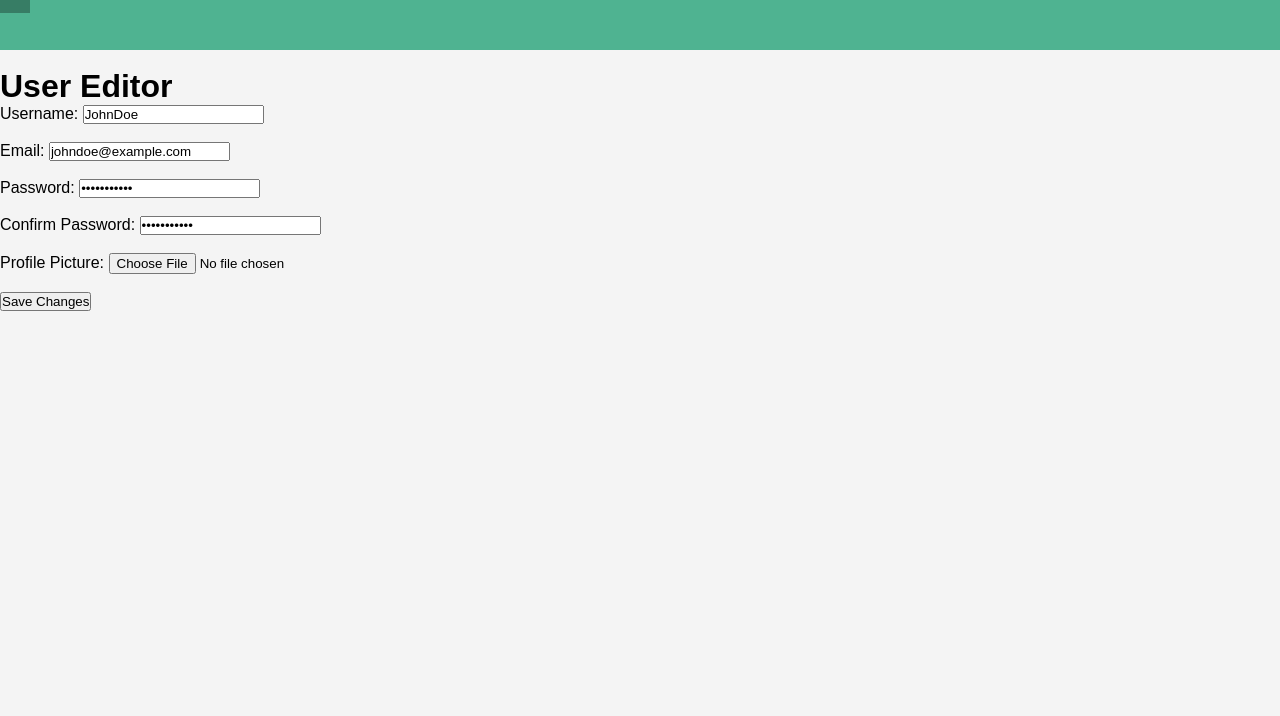
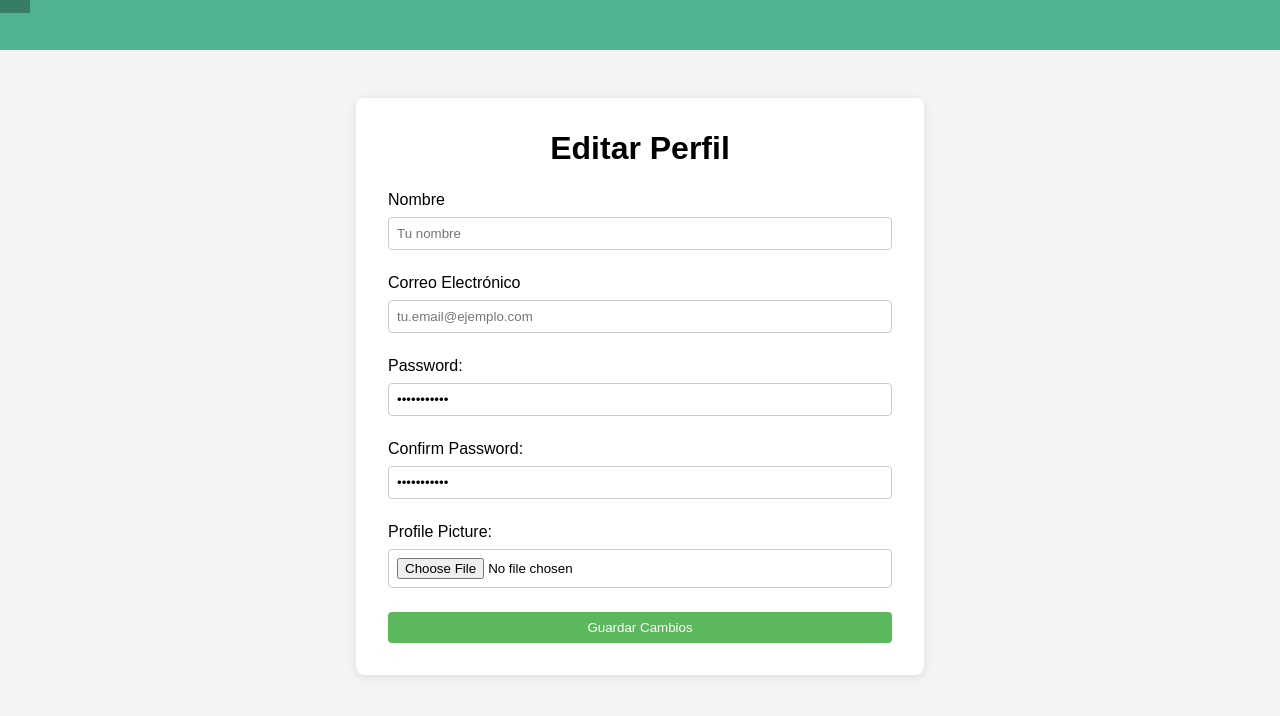
Before and after one commit to Santiweb967/proyecto, a plain HTML site: page Proyecto/edit.html in a window 1280 px wide. Drawn offline with Linux system fonts and the light colour scheme.

Commit message:
editprofile

```diff
--- /dev/null
+++ b/Proyecto/css/editprofile.css
@@ -0,0 +1,61 @@
+* {
+    box-sizing: border-box;
+    margin: 0;
+    padding: 0;
+}
+
+.container {
+    max-width: 600px;
+    margin: 2rem auto;
+    padding: 1rem;
+}
+
+.form-box {
+    background: #fff;
+    border-radius: 8px;
+    box-shadow: 0 2px 10px rgba(0, 0, 0, 0.1);
+    padding: 2rem; /* Añadido padding al cajón */
+}
+
+h1 {
+    text-align: center;
+    margin-bottom: 1.5rem;
+}
+
+.form-group {
+    margin-bottom: 1.5rem;
+}
+
+label {
+    display: block;
+    margin-bottom: 0.5rem;
+}
+
+input, textarea {
+    width: 100%;
+    padding: 0.5rem;
+    border: 1px solid #ccc;
+    border-radius: 4px;
+}
+
+button {
+    width: 100%;
+    padding: 0.5rem;
+    background-color: #5cb85c;
+    color: white;
+    border: none;
+    border-radius: 4px;
+    cursor: pointer;
+}
+
+button:hover {
+    background-color: #4cae4c;
+}
+
+/* Responsive Styles */
+@media (max-width: 768px) {
+    .container {
+        margin: 1rem;
+        padding: 1rem;
+    }
+}
--- a/Proyecto/edit.html
+++ b/Proyecto/edit.html
@@ -4,6 +4,7 @@
 <head>
 	<title>User Editor</title>
 	<link rel="stylesheet" href="css/style.css">
+	<link rel="stylesheet" href="css/editprofile.css">
 </head>
 <body>
     <header class="main-header">
@@ -19,20 +20,33 @@
 			  </ul>
         </nav>
     </header>
-    <br>
-	<h1>User Editor</h1>
-	<form id="user-editor-form">
-		<label for="username">Username:</label>
-		<input type="text" id="username" name="username" value="JohnDoe"><br><br>
-		<label for="email">Email:</label>
-		<input type="email" id="email" name="email" value="johndoe@example.com"><br><br>
-		<label for="password">Password:</label>
-		<input type="password" id="password" name="password" value="password123"><br><br>
-		<label for="confirm-password">Confirm Password:</label>
-		<input type="password" id="confirm-password" name="confirm-password" value="password123"><br><br>
-		<label for="profile-picture">Profile Picture:</label>
-		<input type="file" id="profile-picture" name="profile-picture"><br><br>
-		<input type="submit" value="Save Changes">
-	</form>
+	<div class="container">
+        <div class="form-box">
+            <h1>Editar Perfil</h1>
+            <form>
+                <div class="form-group">
+                    <label for="nombre">Nombre</label>
+                    <input type="text" id="nombre" placeholder="Tu nombre" required>
+                </div>
+                <div class="form-group">
+                    <label for="email">Correo Electrónico</label>
+                    <input type="email" id="email" placeholder="tu.email@ejemplo.com" required>
+                </div>
+				<div class="form-group">
+                    <label for="password">Password:</label>
+		<input type="password" id="password" name="password" value="password123">
+                </div>
+                <div class="form-group">
+                    <label for="confirm-password">Confirm Password:</label>
+		<input type="password" id="confirm-password" name="confirm-password" value="password123">
+                </div>
+                <div class="form-group">
+					<label for="profile-picture">Profile Picture:</label>
+					<input type="file" id="profile-picture" name="profile-picture">
+                </div>
+                <button type="submit">Guardar Cambios</button>
+            </form>
+        </div>
+    </div>
 </body>
 </html>
```
